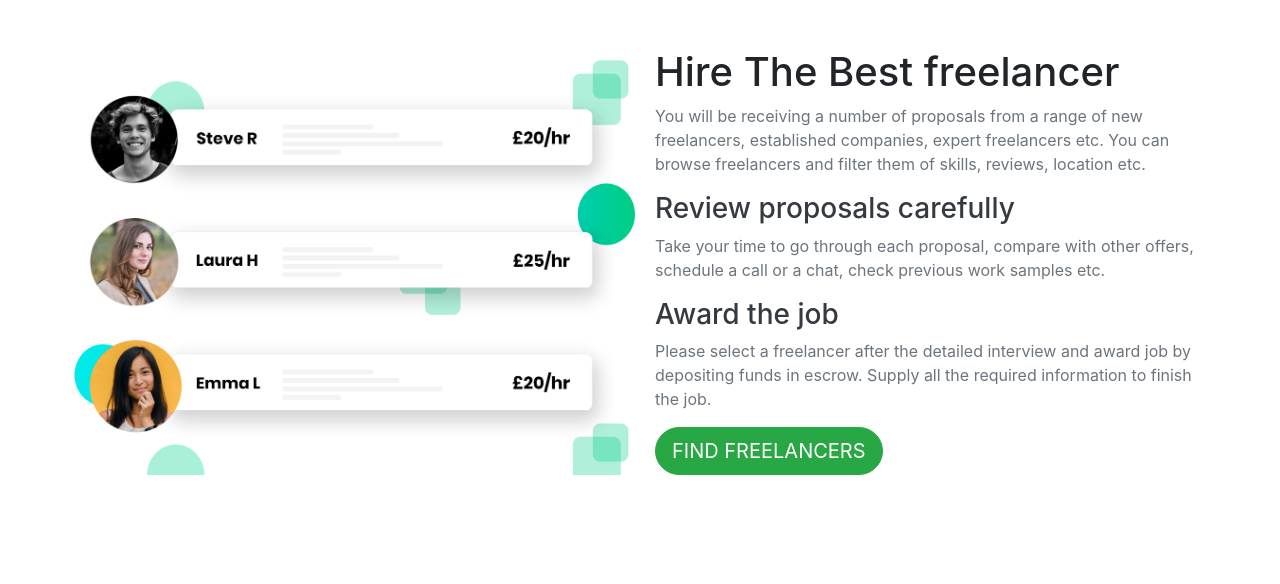
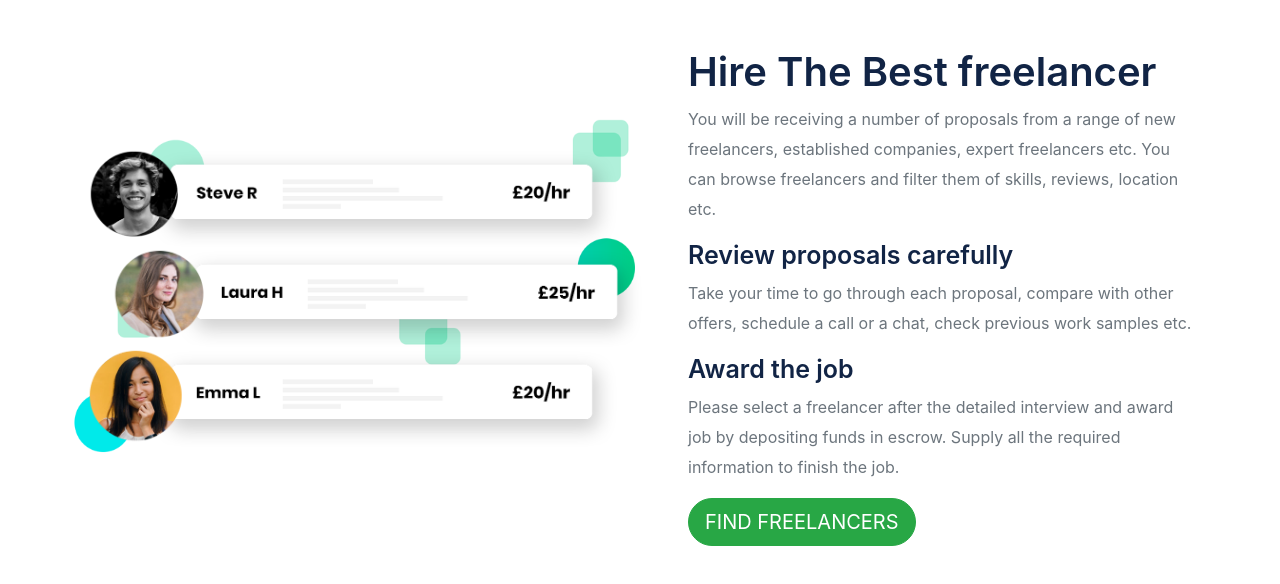
Before and after one commit to ishanShahzad/payforwork, a React (Create React App) app: page / in a window 1280 px wide. Shown: the top 584 px of the page. Built offline with nearby package versions, Linux system fonts and the light colour scheme.

Commit message:
second-commit

```diff
--- a/src/Components/HowItWorks/HireTheBest/HireTheBest.css
+++ b/src/Components/HowItWorks/HireTheBest/HireTheBest.css
@@ -1,9 +1,43 @@
 .bg1 {
+  height: 360px;
   background-image: url(./images/bg.png);
-  background-size: 100% 85%;
+  background-size: 100% 97%;
+  margin-top: 60px;
+}
+.main1 {
+  line-height: 35px;
+}
+.main1 h1 {
+  color: #112445;
+  font-size: 40px;
+  font-weight: 620;
+}
+.main1 p {
+  line-height: 30px;
 }
 .bg1 img {
   width: 100%;
+  height: 120px;
+}
+.img1 {
+  position: relative;
+  bottom: 20px;
+}
+.img2 {
+  margin-left: 25px;
+  position: relative;
+  bottom: 40px;
+}
+.img3 {
+  position: relative;
+  bottom: 60px;
+}
+
+.main1 h3 {
+  color: #112445 !important;
+  font-size: 25px;
+  font-weight: 600;
+  font-family: inherit;
 }
 .btn {
   border-radius: 25px;
--- a/src/Components/HowItWorks/HireTheBest/HireTheBest.js
+++ b/src/Components/HowItWorks/HireTheBest/HireTheBest.js
@@ -4,14 +4,15 @@ export default function HireTheBest() {
   return (
     <React.Fragment>
       <div className="container">
-        <div className="row py-5">
-          <div className="bg1 col-md-6 col-sm-6">
-            <div className="py-3"></div>
-            <img src="./1.png" alt="" />
-            <img src="./2.png" alt="" />
-            <img src="./3.png" alt="" />
+        <div className="main1 row py-5">
+          <div className="bg1 col-md-6 col-sm-12">
+            <div className="py-5">
+              <img className="img1" src="./1.png" alt="" />
+              <img className="img2" src="./2.png" alt="" />
+              <img className="img3" src="./3.png" alt="" />
+            </div>
           </div>
-          <div className="col-md-6 col-sm-6">
+          <div className="col-md-6 col-sm-12 pl-5">
             <h1 className="h1">Hire The Best freelancer</h1>
             <p className="p1 text-secondary">
               You will be receiving a number of proposals from a range of new
```
